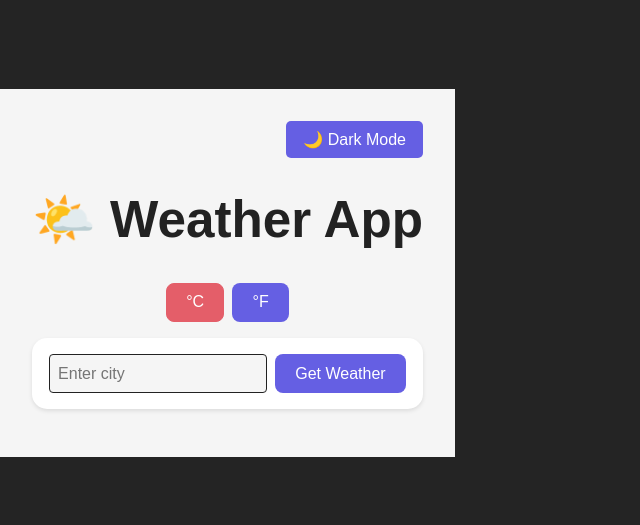
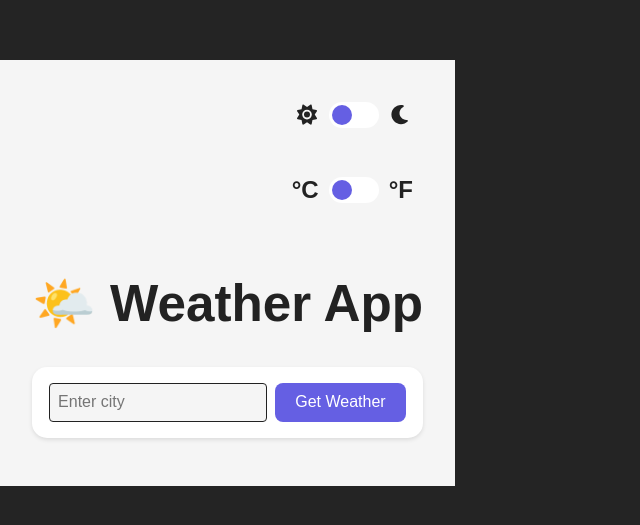
Before and after one commit to cdl9/my-vite-app, a React (Vite) app: page / in a window 1280 px wide. Shown: the part 127-652 px from the top of the page, without its empty margins (0-640 px from the left). Built offline with nearby package versions, Linux system fonts and the light colour scheme; no server answers.

Commit message:
Toggles Updated

```diff
--- a/src/App.css
+++ b/src/App.css
@@ -11,7 +11,6 @@
   font-family: Arial, sans-serif;
   text-align: center;
   padding: 2rem;
-  //width: calc(100vw - 4rem);
 }
 
 
@@ -76,6 +75,7 @@ button:hover {
   color: var(--lila-accent);
   margin-top: 0.5rem;
 }
+
 .feature-details {
   display: flex;
   align-items: center;
@@ -128,13 +128,30 @@ img.weather-icon {
 .temperature-details,.weather-header, .extra-details {
   margin: 3rem;
 }
-.forecast{
+.forecast, .hourly-items{
   display: flex;
   gap: 1rem;
   flex-wrap: wrap;
+  justify-content: center;
+
 }
 .forecast-item {
-   padding: 0.5rem;
+  padding: 0.5rem;
+  transition: transform 0.2s ease, box-shadow 0.2s ease;
+
+}
+
+.hourly-item{
+  transition: transform 0.2s ease, box-shadow 0.2s ease;
+}
+.hourly-item:hover, .forecast-item:hover{
+  background-color: var(--lila-accent);
+  color: white;
+  border-radius: 8px;
+  transform: translateY(-5px);
+}
+.forecast-item:hover .date-forecast {
+  color: white; /* specifically override the purple on hover */
 }
 .mediumIcon {
   font-size: 1.5rem;
@@ -168,7 +185,7 @@ img.weather-icon {
 .weather-info {
   margin-top: 2rem;
 }
-.weather-card, .forecast-item{
+.weather-card, .forecast-item, .hourly-items{
   background-color: var(--card-bg);
   color: var(--text-color);
   padding: 1rem;
@@ -192,3 +209,53 @@ img.weather-icon {
   cursor: pointer;
   font-size: 1rem;
 }
+
+
+.toggle-wrapper {
+  display: flex;
+  justify-content: flex-end;
+  padding: 10px;
+}
+
+.toggle-label {
+  display: flex;
+  align-items: center;
+  gap: 10px;
+  font-size: 1.2rem;
+  cursor: pointer;
+  color:var(--text-color)
+}
+
+.toggle-label input {
+  display: none;
+}
+
+.toggle-label .slider {
+  width: 50px;
+  height: 26px;
+  background: var(--card-bg);
+  border-radius: 20px;
+  position: relative;
+  transition: background 0.3s;
+}
+
+.toggle-label .slider::before {
+  content: "";
+  width: 20px;
+  height: 20px;
+  background: var(--lila-accent);
+  border-radius: 50%;
+  position: absolute;
+  top: 3px;
+  left: 3px;
+  transition: transform 0.3s ease;
+}
+
+#theme-toggle:checked + .slider::before {
+  transform: translateX(24px);
+}
+.unit-label {
+  font-size: 1.25em;
+  font-weight: bold;
+  color: var(--text-color);
+}
--- a/src/App.jsx
+++ b/src/App.jsx
@@ -7,6 +7,7 @@ import { useEffect } from 'react';
 import UnitToggle from './components/UnitToggle';
 import { fetchWeatherByCity, fetchCoordinatesByCity, fetchForecastByCoords } from './services/weatherService';
 import Forecast from './components/Forecast';
+import { FontAwesomeIcon } from '@fortawesome/react-fontawesome';
 
 
 import { library } from '@fortawesome/fontawesome-svg-core';
@@ -70,13 +71,22 @@ function App() {
 
   return (
     <div className={`app ${darkMode ? 'dark' : 'light'}`}>
-      {/* 🔘 Dark Mode Toggle Button */}
-      <button onClick={toggleDarkMode} className="dark-mode-toggle main-button">
-        {darkMode ? '☀️ Light Mode' : '🌙 Dark Mode'}
-      </button>
+
+      <div className="toggle-wrapper">
+        <label className="toggle-label">
+            <FontAwesomeIcon icon="sun" />
+            <input type="checkbox"
+                   id="theme-toggle"
+                   onChange={toggleDarkMode}
+            />
+            <span className="slider"></span>
+            <FontAwesomeIcon icon="moon" />
+
+        </label>
+      </div>
+      <UnitToggle unit={unit} setUnit={setUnit} />
 
       <h1>🌤️ Weather App</h1>
-      <UnitToggle unit={unit} setUnit={setUnit} />
       <SearchBar
         city={city}
         setCity={setCity}
@@ -89,7 +99,6 @@ function App() {
 
       {error && <p style={{ color: 'red' }}>{error}</p>}
       {weather && <WeatherCard weather={weather} unit={unit} />}
-      {forecast &&<o>5 Days Forecast</o>}
       {forecast && <Forecast forecast={forecast} unit={unit} />}
 
     </div>
--- a/src/components/Forecast.jsx
+++ b/src/components/Forecast.jsx
@@ -1,13 +1,36 @@
 import { FontAwesomeIcon } from '@fortawesome/react-fontawesome';
-import {format, parse} from 'date-fns';
+import { format, isToday, parse, parseISO } from 'date-fns';
+
+
 
 
 function Forecast({ forecast, unit }) {
 
+  const todayForecast = forecast.list
+    .filter(item => isToday(parseISO(item.dt_txt))) // only today's entries
+    .slice(0, 6); // limit to first 6 hours (~18 hours ahead)
 
 
   if (!forecast) return null;
   return (
+    <div>
+      <div className="hourly-forecast">
+          <h3>Hourly Forecast</h3>
+          <div className="hourly-items">
+            {todayForecast.map(item => (
+              <div key={item.dt} className="hourly-item">
+                <p>{format(parseISO(item.dt_txt), 'h a')}</p>
+                <img
+                  src={`https://openweathermap.org/img/wn/${item.weather[0].icon}@2x.png`}
+                  alt="Weather icon"
+                />
+                <p>{Math.round(item.main.temp)}°{unit === 'metric' ? 'C' : 'F'}</p>
+              </div>
+            ))}
+          </div>
+      </div>
+      <h3>5 Days Forecast</h3>
+
       <div className="forecast">
         {forecast.list
           .filter((_, i) => i % 8 === 0) // Approx. one per day
@@ -28,6 +51,7 @@ function Forecast({ forecast, unit }) {
               </div>
           ))}
       </div>
+    </div>
   );
 }
 
--- a/src/components/UnitToggle.jsx
+++ b/src/components/UnitToggle.jsx
@@ -1,23 +1,24 @@
 import React from 'react';
 
 function UnitToggle({ unit, setUnit }) {
+  const toggleDegrees = () => {
+      setUnit(prevUnit => (prevUnit === 'metric' ? 'imperial' : 'metric'));
+    }
+
   return (
     <div className="unit-toggle">
-      <button
-        className={`main-button toggle-button ${unit === 'metric' ? 'selected' : ''}`}
-        onClick={() => setUnit('metric')}
-        disabled={unit === 'metric'}
-      >
-        °C
-      </button>
-      <button
-        className={`main-button toggle-button ${unit === 'imperial' ? 'selected' : ''}`}
-        onClick={() => setUnit('imperial')}
-        disabled={unit === 'imperial'}
-        style={{ marginLeft: '0.5rem' }}
-      >
-        °F
-      </button>
+      <div className="toggle-wrapper">
+              <label className="toggle-label">
+                  <p className="unit-label">°C</p>
+                  <input type="checkbox"
+                         id="theme-toggle"
+                         onChange={toggleDegrees}
+                         checked={unit === 'imperial'}
+                  />
+                  <span className="slider"></span>
+                  <p className="unit-label">°F</p>
+              </label>
+      </div>
     </div>
   );
 }
```
Lines whose indentation alone changed are shown as unchanged.
